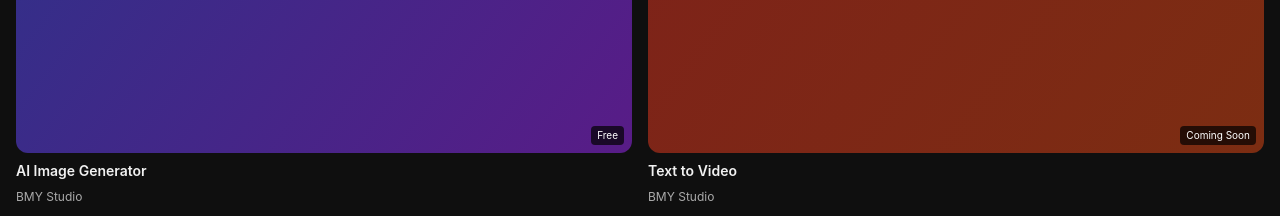
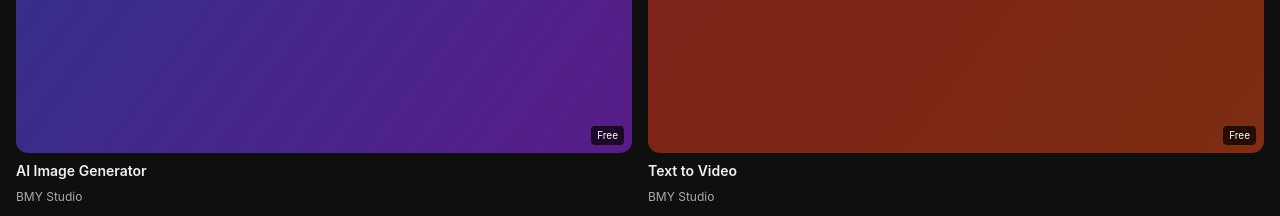
Before and after one commit to capacitytools/bmy-ai-studio, a Next.js app: page / in a window 1280 px wide. Shown: the part 800-1016 px from the top of the page. Built offline with nearby package versions, Linux system fonts and the light colour scheme.

Commit message:
Update page.js

```diff
--- a/app/page.js
+++ b/app/page.js
@@ -3,7 +3,7 @@ import { Search, Mic, Sparkles, Home, PlusSquare, Library, User, Video, Mic2, Fi
 
 const tools = [
   { title: "AI Image Generator", badge: "Free", color: "from-blue-900 to-purple-900", icon: Image, link: "/create" },
-  { title: "Text to Video", badge: "Coming Soon", color: "from-red-900 to-orange-900", icon: Video, link: "/create" },
+  { title: "Text to Video", badge: "Free", color: "from-red-900 to-orange-900", icon: Video, link: "/create-video" },
   { title: "Voice Clone", badge: "Pro", color: "from-green-900 to-teal-900", icon: Mic2, link: "/create" },
   { title: "Script Writer", badge: "Free", color: "from-yellow-900 to-red-900", icon: FileText, link: "/create" },
   { title: "Subtitle Generator", badge: "Free", color: "from-pink-900 to-rose-900", icon: Captions, link: "/create" },
```
